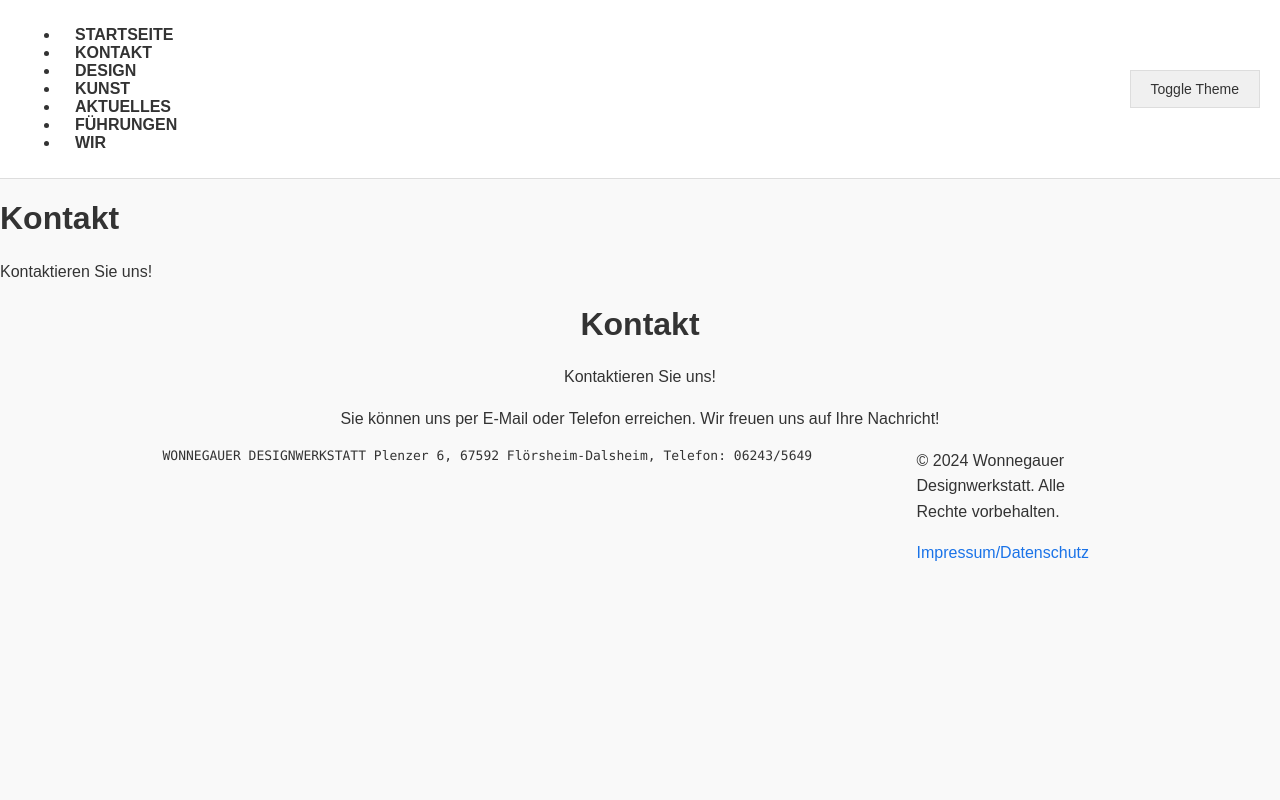
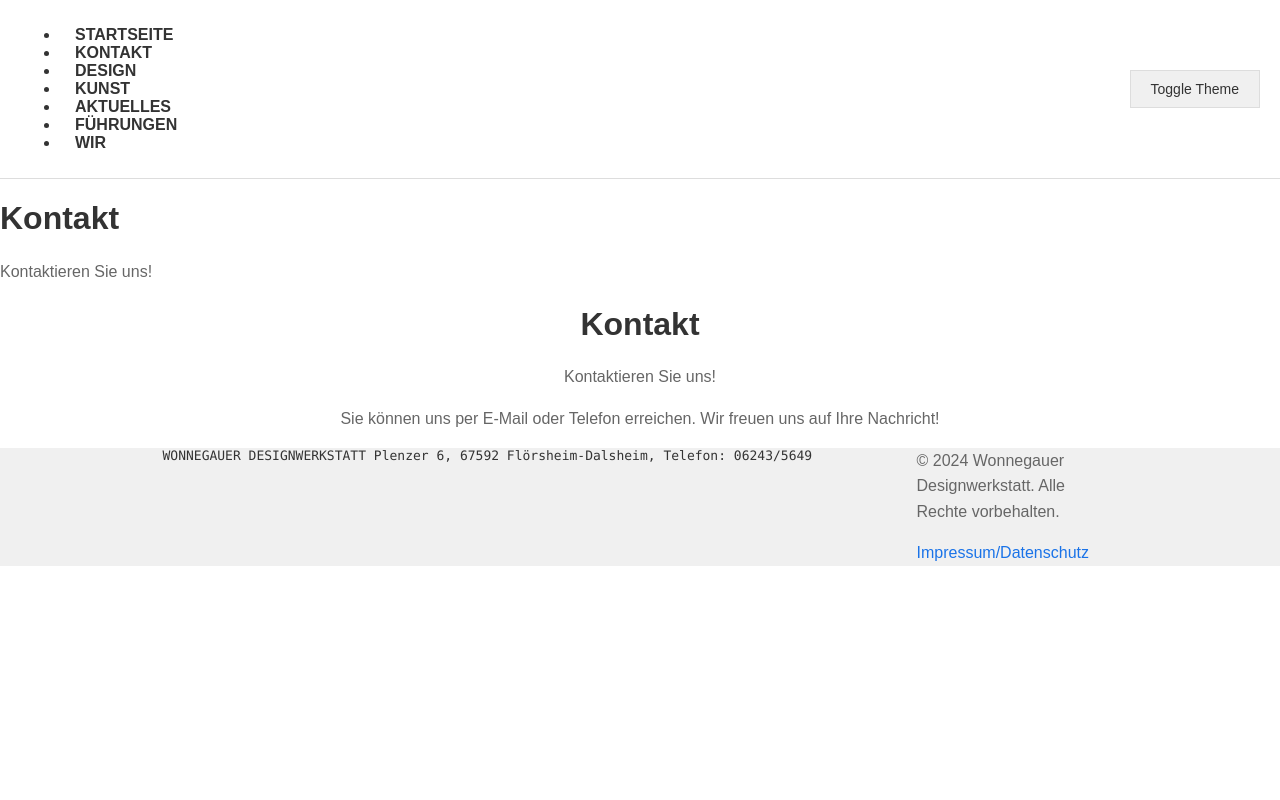
Before and after one commit to Michaelninder/Wonnegauer-Designwerkstatt.de, a PHP site: page /contact.php in a window 1280 px wide. Run offline with PHP 8.4, Linux system fonts and the light colour scheme.

Commit message:
Update styles.css

```diff
--- a/assets/css/light/styles.css
+++ b/assets/css/light/styles.css
@@ -44,3 +44,29 @@ button:hover {
     margin: 0 auto;
     padding: 20px;
 }
+/* Light Theme Colors */
+body {
+    background-color: #FFFFFF;
+    color: #333333;
+}
+
+header, footer {
+    background-color: #F0F0F0;
+    color: #333333;
+}
+
+nav a {
+    color: #333333;
+}
+
+nav a:hover {
+    color: #CC0000;
+}
+
+h1 {
+    color: #333333;
+}
+
+p {
+    color: #666666;
+}
```
